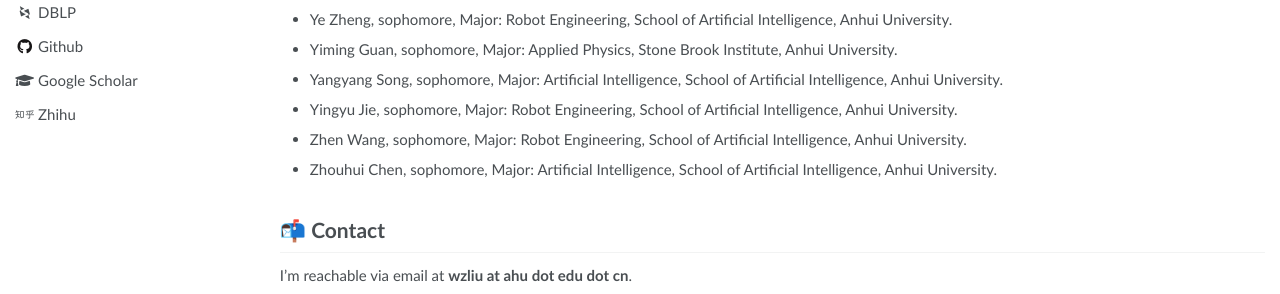
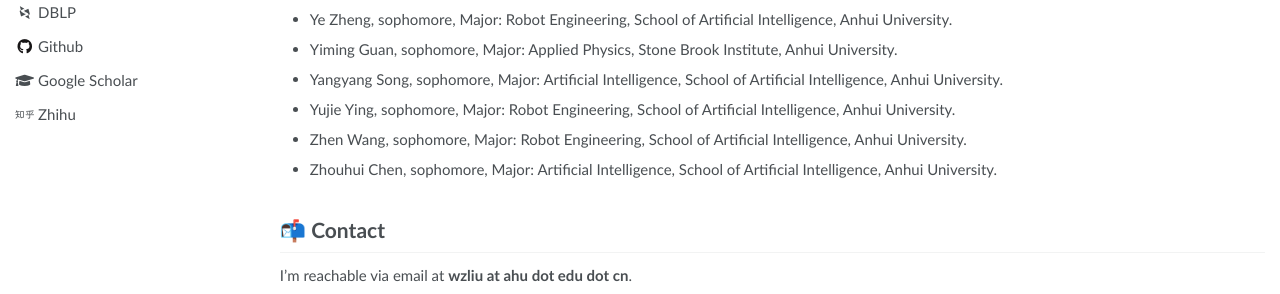
Before and after one commit to wenzhangliu/wenzhangliu.github.io, a Jekyll site: the page built from _pages/about.md, in a window 1280 px wide and 900 px high, scrolled down 1895 px. Shown: the part 546-840 px from the top of the window. Built offline with Jekyll 4.4.1, drawn with Linux system fonts in a browser that asks for light colours; some web fonts are replaced.

Commit message:
update group

```diff
--- a/_pages/sources/group_members.md
+++ b/_pages/sources/group_members.md
@@ -58,7 +58,7 @@
 
 - Yangyang Song, sophomore, Major: Artificial Intelligence, School of Artificial Intelligence, Anhui University.
 
-- Yingyu Jie, sophomore, Major: Robot Engineering, School of Artificial Intelligence, Anhui University.
+- Yujie Ying, sophomore, Major: Robot Engineering, School of Artificial Intelligence, Anhui University.
 
 - Zhen Wang, sophomore, Major: Robot Engineering, School of Artificial Intelligence, Anhui University.
 
```
